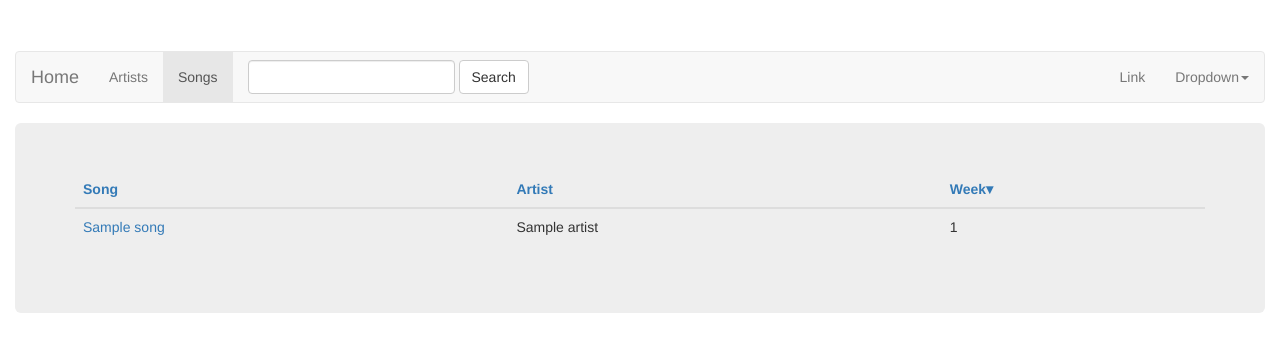
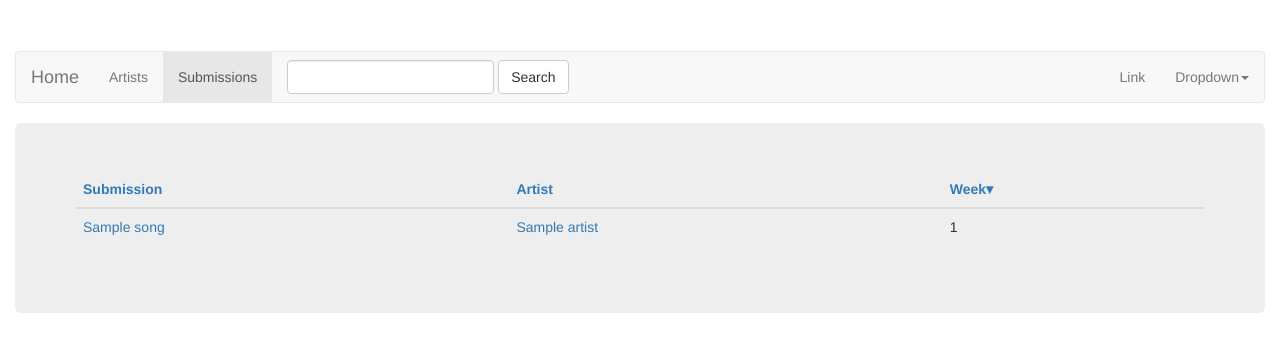
Before and after one commit to daniel-ault/songaweek, a PHP site: page /songs/week in a window 1280 px wide. Shown: the top 352 px of the page. Run offline with PHP 8.4, Linux system fonts and the light colour scheme; tables that the repository leaves empty hold one stand-in row (values such as "Sample post").

Commit message:
Change /Songs/ to /Submissions/.  Retrieves some Tumblr post titles.

```diff
--- a/main.php
+++ b/main.php
@@ -7,7 +7,7 @@ LOOK IT WORKED
 
 echo create_link("Artists", "/artists/");
 echo "<br>\r\n";
-echo create_link("Songs", "/songs/");
+echo create_link("Submissions", "/songs/");
 echo "<br>\r\n";
 
 ?>
--- a/navbar.php
+++ b/navbar.php
@@ -22,7 +22,7 @@
 				else
 					echo '<li>';
 			?>
-				<a href="/songs/week">Songs</a>
+				<a href="/songs/week">Submissions</a>
 			</li>
 			<!--
 			<li class="dropdown">
--- a/profile.php
+++ b/profile.php
@@ -34,7 +34,7 @@ echo "</p>\r\n";
 $query = "SELECT * FROM songs WHERE artist_id={$_GET["id"]};";
 $result = $conn->query($query);
 
-echo "<h3>Songs</h3>";
+echo "<h3>Submissions</h3>";
 
 echo '<p>';
 while ($row = $result->fetch_assoc()) {
--- a/search.php
+++ b/search.php
@@ -33,7 +33,7 @@ echo "</ul>\r\n";
 
 #search songs
 
-echo "<h2>Songs</h2>\r\n";
+echo "<h2>Submissions</h2>\r\n";
 
 $query = "SELECT * FROM songs WHERE title LIKE \"%{$_POST["search"]}%\";";
 $result = $conn->query($query);
--- a/songs.php
+++ b/songs.php
@@ -12,16 +12,16 @@ Sort by: <br>
 $conn = connect_database();
 $sort = "";
 if ($_GET["sort"] == "title")
-	$sort = "ORDER BY title";
+	$sort = "ORDER BY title ";
 else if ($_GET["sort"] == "artist")
-	$sort = "ORDER BY artist_id";
+	$sort = "ORDER BY name";
 else if ($_GET["sort"] == "week")
 	$sort = "ORDER BY week, title";
 
-$query = "SELECT title, week, url, name FROM songs INNER JOIN artists ON songs.artist_id = artists.id $sort;";
+$query = "SELECT title, week, url, name, artist_id FROM songs INNER JOIN artists ON songs.artist_id = artists.id $sort;";
 $result = $conn->query($query);
 
-$song_head = "Song";
+$song_head = "Submission";
 $artist_head = "Artist";
 $week_head = "Week";
 
@@ -53,12 +53,13 @@ while ($row = $result->fetch_assoc()) {
 	if (strlen($title) == 0)	$title = $row["url"];
 	$week = $row["week"];
 	$artist = $row["name"];
+	$artist_id = $row["artist_id"];
 	$url = $row["url"];
 
 	echo <<<EOT
 		<tr>
 			<td><a href="$url">$title</a></td>
-			<td>$artist</td>
+			<td><a href="/profile/$artist_id">$artist</a></td>
 			<td>$week</td>
 		<tr>
 EOT;
```
Also changed, not shown: 1 other file.
